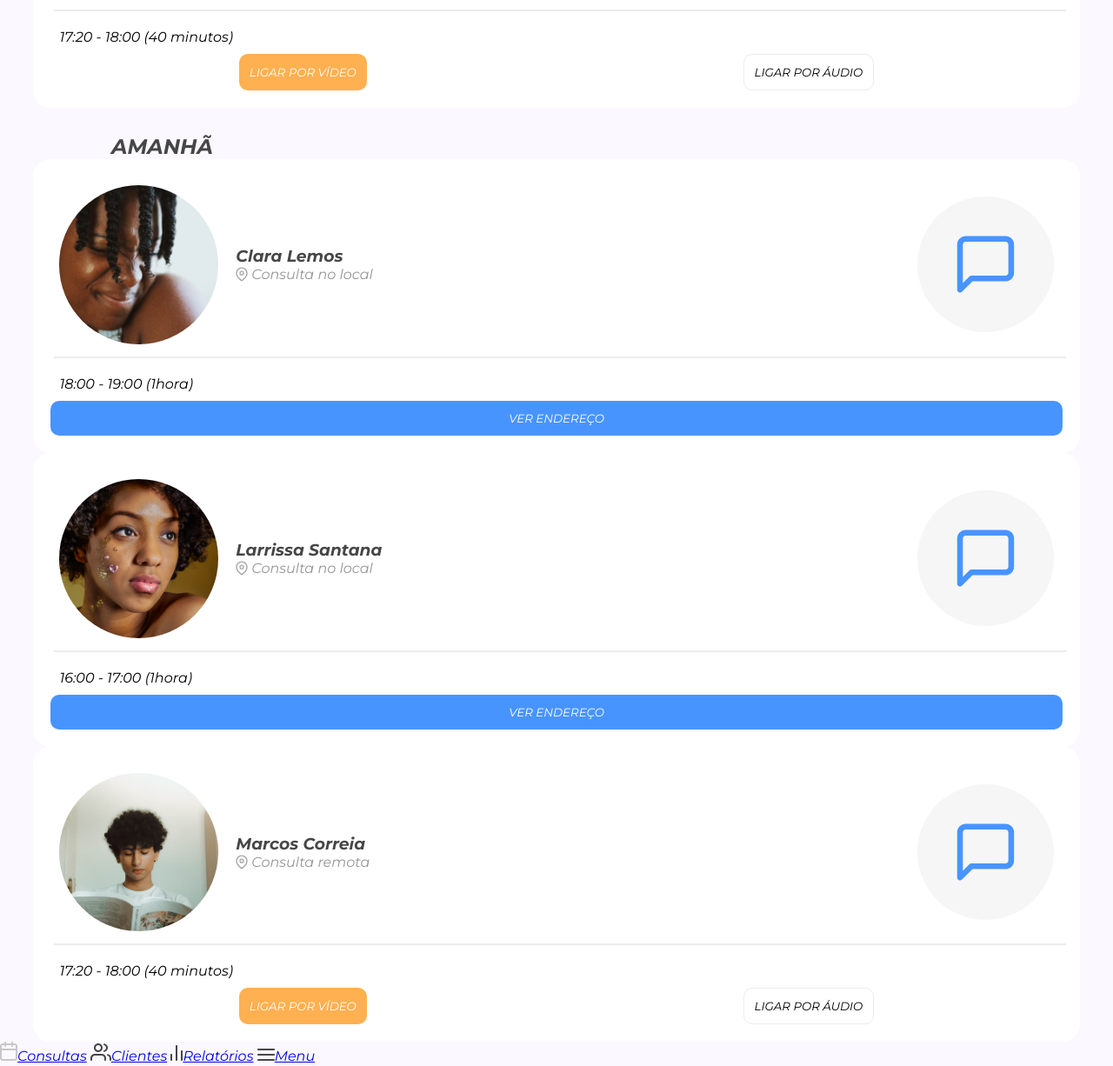
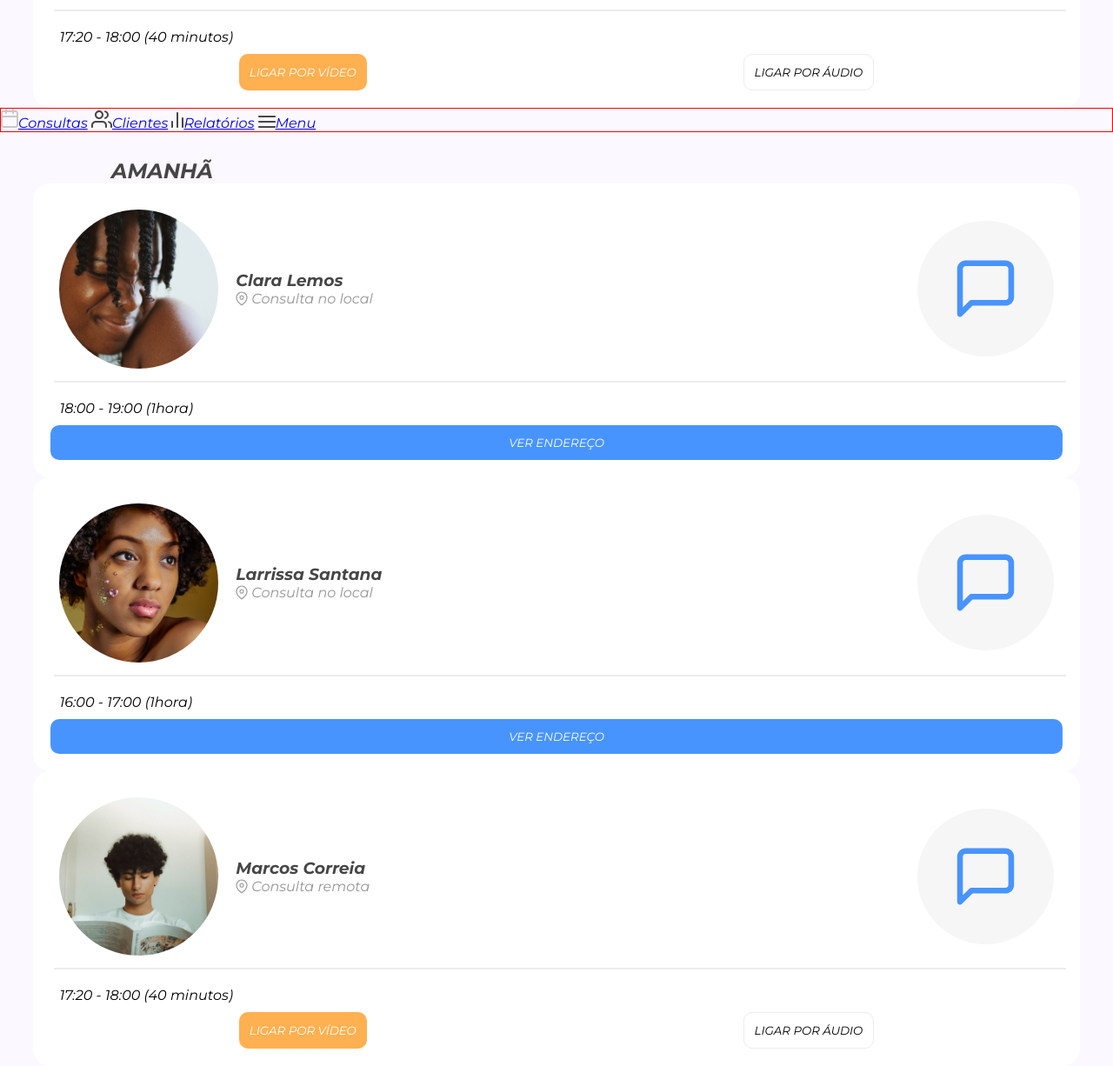
Before and after one commit to J-vVitor/7DAYSOFCODE, a plain HTML site: page index.html in a window 1280 px wide. Shown: the part 1235-2461 px from the top of the page at 87% size. Drawn offline with Linux system fonts and the light colour scheme.

Commit message:
Alteraçoes

```diff
--- /dev/null
+++ b/assets/styles/footer.css
@@ -0,0 +1,5 @@
+footer{
+    border:1px solid red;
+    position: relative;
+    display: flex;
+}
--- a/assets/styles/style.css
+++ b/assets/styles/style.css
@@ -1,5 +1,6 @@
 @import url(/assets/styles/header.css);
 @import url(agendamentos.css);
+@import url(footer.css);
 
 *{
     margin:0;
--- a/index.html
+++ b/index.html
@@ -124,6 +124,16 @@
 
     </section>
 
+
+    <footer>
+        <nav>
+            <span> <img src="assets/img/Calendarioicone.svg" alt=""><a href="#">Consultas</a></span>
+            <span><img src="assets/img/clientes icone.svg" alt=""><a href="#">Clientes</a></span>
+            <span><img src="assets/img/relatorios icone.svg" alt=""><a href="#">Relatórios</a></span>
+            <span><img src="assets/img/menu icone.svg" alt=""><a href="#">Menu</a></img></span>
+        </nav>
+    </footer>
+
     <!-- SEGUNDA SEÇÃO -->
 
     <section class="agendamentos">
@@ -232,14 +242,6 @@
     </section>
 
 
-    <footer>
-        <nav>
-            <span> <img src="assets/img/Calendarioicone.svg" alt=""><a href="#">Consultas</a></span>
-            <span><img src="assets/img/clientes icone.svg" alt=""><a href="#">Clientes</a></span>
-            <span><img src="assets/img/relatorios icone.svg" alt=""><a href="#">Relatórios</a></span>
-            <span><img src="assets/img/menu icone.svg" alt=""><a href="#">Menu</a></img></span>
-        </nav>
-    </footer>
 
 
 
```
